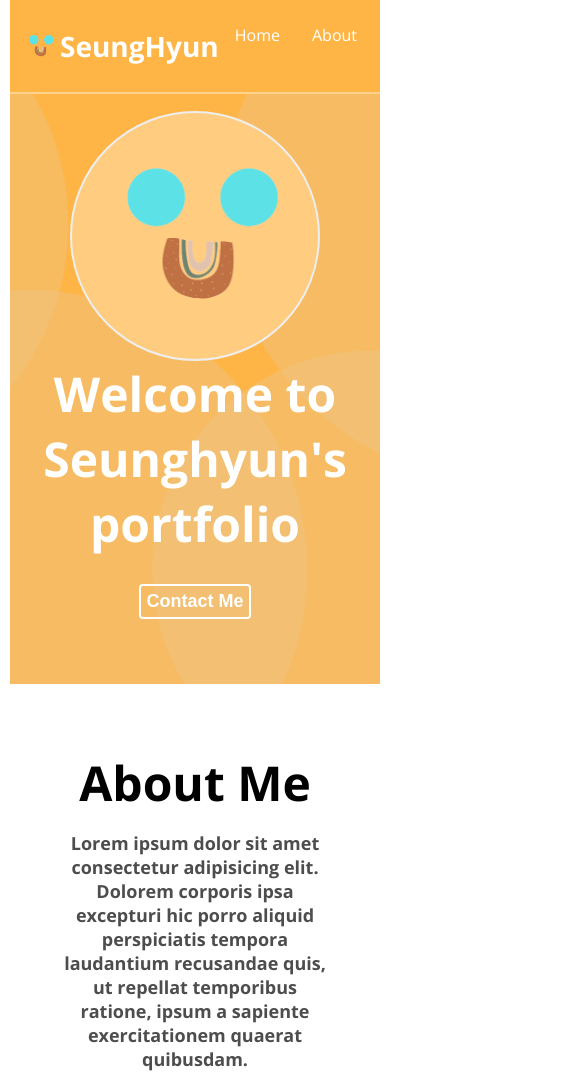
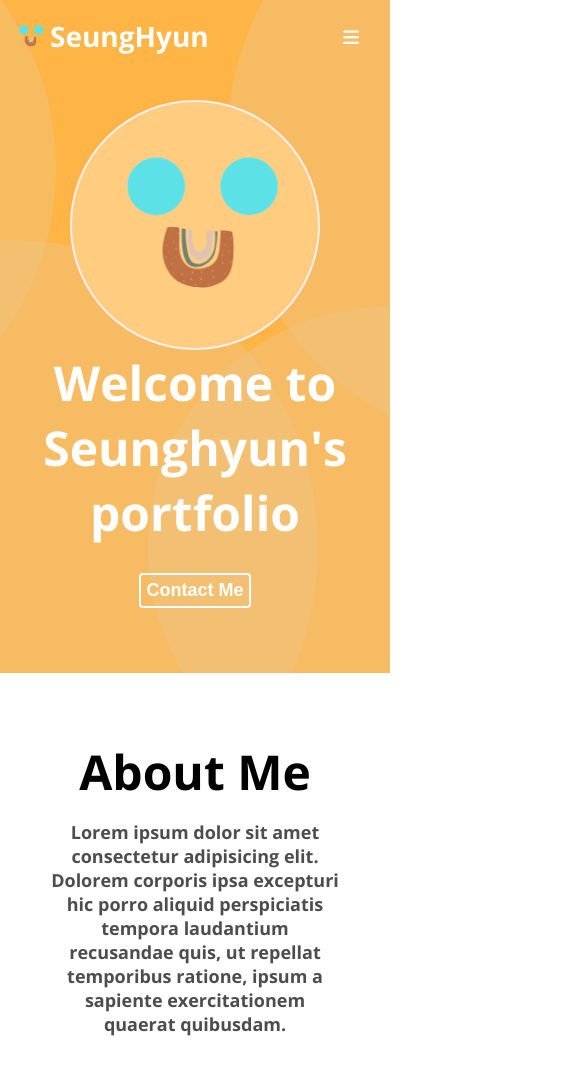
Before and after one commit to leesh7048/Portfolio, a plain HTML site: page index.html in a window 390 px wide. Shown: the top 1074 px of the page, 585 px wide, since content can reach past the window. Drawn offline with nearby package versions, Linux system fonts and the light colour scheme; a script that the page names is missing.

Commit message:
navbar scroll

```diff
--- a/index.html
+++ b/index.html
@@ -21,12 +21,16 @@
             <a href="#">SeungHyun</a>
         </div>
         <ul class="navbar__menu">
-            <li class="navbar__menu__item"><a href="#home">Home</a></a></li>
-            <li class="navbar__menu__item"><a href="#about">About</a></li>
-            <li class="navbar__menu__item"><a href="#skills">Skills</a></li>
-            <li class="navbar__menu__item"><a href="#work">My work</a></li>
-            <li class="navbar__menu__item"><a href="#contact">Contect</a></li>
+            <li class="navbar__menu__item" data-link="#home">Home</li>
+            <li class="navbar__menu__item" data-link="#about">About</li>
+            <li class="navbar__menu__item" data-link="#skills">Skills</li>
+            <li class="navbar__menu__item" data-link="#work">My work</li>
+            <li class="navbar__menu__item" data-link="#contact">Contect</li>
         </ul>
+        <!-- Toggle button -->
+        <button class="navbar__toggle-btn">
+            <i class="fas fa-bars"></i>
+        </button>
 
     </nav>
     <!-- Home -->
--- /dev/null
+++ b/main.js
@@ -0,0 +1,27 @@
+// navbar scroll
+const navbar = document.querySelector("#navbar");
+const navbarHeight = navbar.getBoundingClientRect().height;
+
+function scroll_navbar() {
+  if (window.scrollY > navbarHeight) {
+    navbar.classList.add("navbar--bg");
+  } else {
+    navbar.classList.remove("navbar--bg");
+  }
+}
+document.addEventListener("scroll", scroll_navbar);
+
+// navbar menu scroll
+const navbarMenu = document.querySelector(".navbar__menu");
+
+function navbarMenuClick(e) {
+  const target = e.target;
+  const link = target.dataset.link;
+  if (link == null) {
+    return;
+  } else {
+    const scrollTo = document.querySelector(link);
+    scrollTo.scrollIntoView({ behavior: "smooth" });
+  }
+}
+navbarMenu.addEventListener("click", navbarMenuClick);
--- a/style.css
+++ b/style.css
@@ -43,10 +43,9 @@
   box-sizing: border-box;
 }
 body {
-  margin: 10px;
+    margin: 0;
   font-family: "Open Sans", sans-serif;
   cursor: default;
-  padding-top: 61px;
 }
 a {
   text-decoration: none;
@@ -100,15 +99,12 @@ p {
 #navbar {
   display: flex;
   justify-content: space-between;
-  background-color: var(--color-orange);
+  background-color: transparent;
   align-items: center;
   color: var(--color-white);
   padding: 0 10px;
-  border-bottom: 2px solid rgba(255, 255, 255, 0.384);
+  width: 100%;
   position: fixed;
-  top: 0;
-  left: 10px;
-  right: 10px;
   z-index: 1;
 }
 
@@ -136,11 +132,24 @@ p {
   border-radius: var(--size--border-radius);
   background-color: var(--color-dark-orange);
 }
+.navbar__toggle-btn {
+  position: absolute;
+  right: 25px;
+  top: 27px;
+  font-size: var(--font-regular);
+  color: var(--color-white);
+  display: none;
+}
+#navbar.navbar--bg{
+    background-color: var(--color-orange);
+}
 
 /* Home */
 #home {
   background: url("images/home_bg.png") center/cover no-repeat;
+  background-attachment:fixed;
   padding: 40px;
+  padding-top: 100px;
   display: flex;
   flex-direction: column;
   justify-content: center;
@@ -377,3 +386,27 @@ p {
   color: var(--color-green);
   transition: all var(--animation-duration) ease-in;
 }
+/* screen width */
+@media screen and (max-width: 768px) {
+  .navbar__toggle-btn {
+    display: block;
+  }
+  #navbar {
+    flex-direction: column;
+    align-items: flex-start;
+  }
+  .navbar__logo{
+      height: 72px;
+  }
+  .navbar__menu {
+    flex-direction: column;
+    text-align: center;
+    width: 100%;
+    display: none;
+  }
+  .about__majors {
+    flex-direction: column;
+  }
+  .skillset {
+    flex-direction: column;
+  }
```
